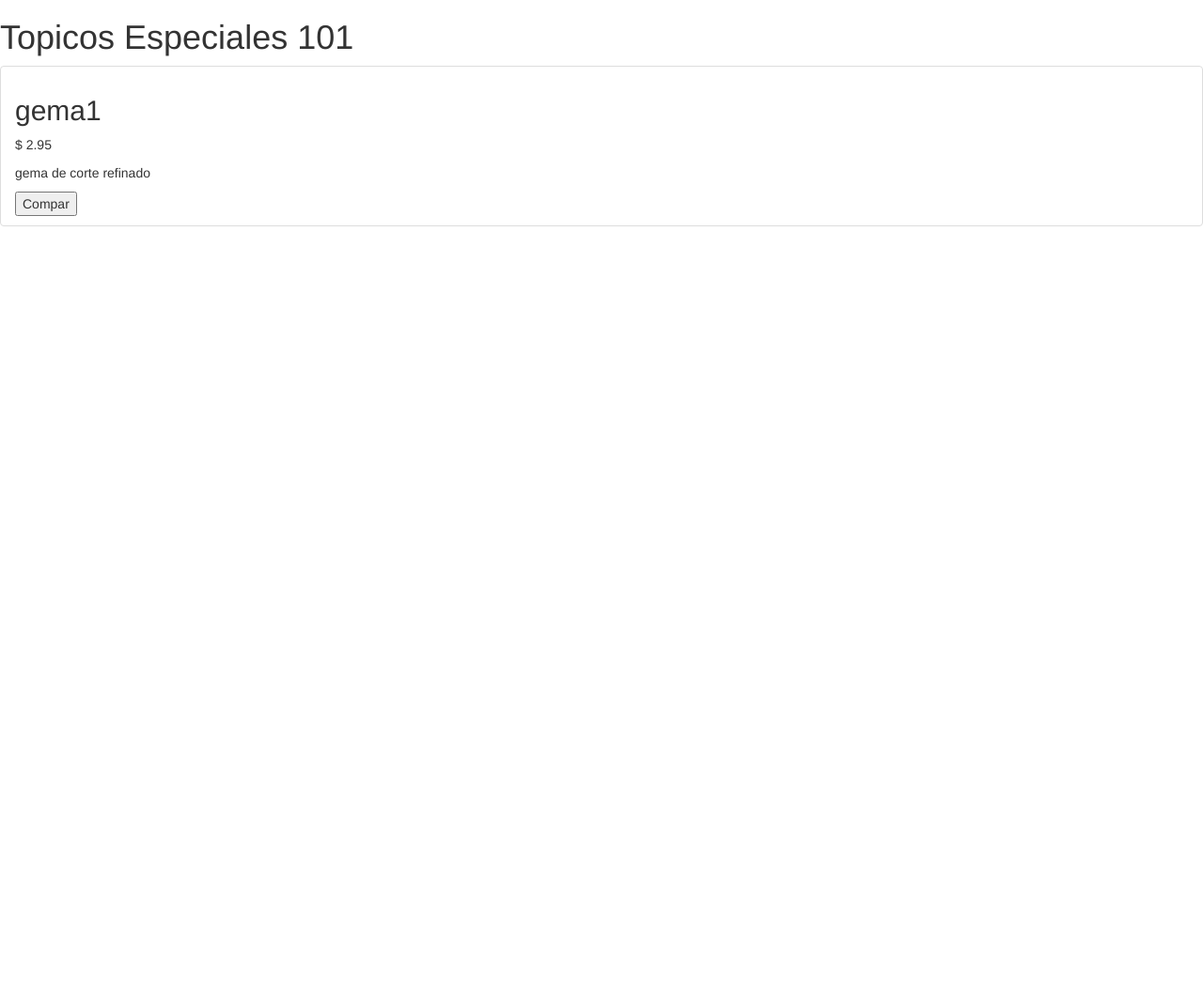
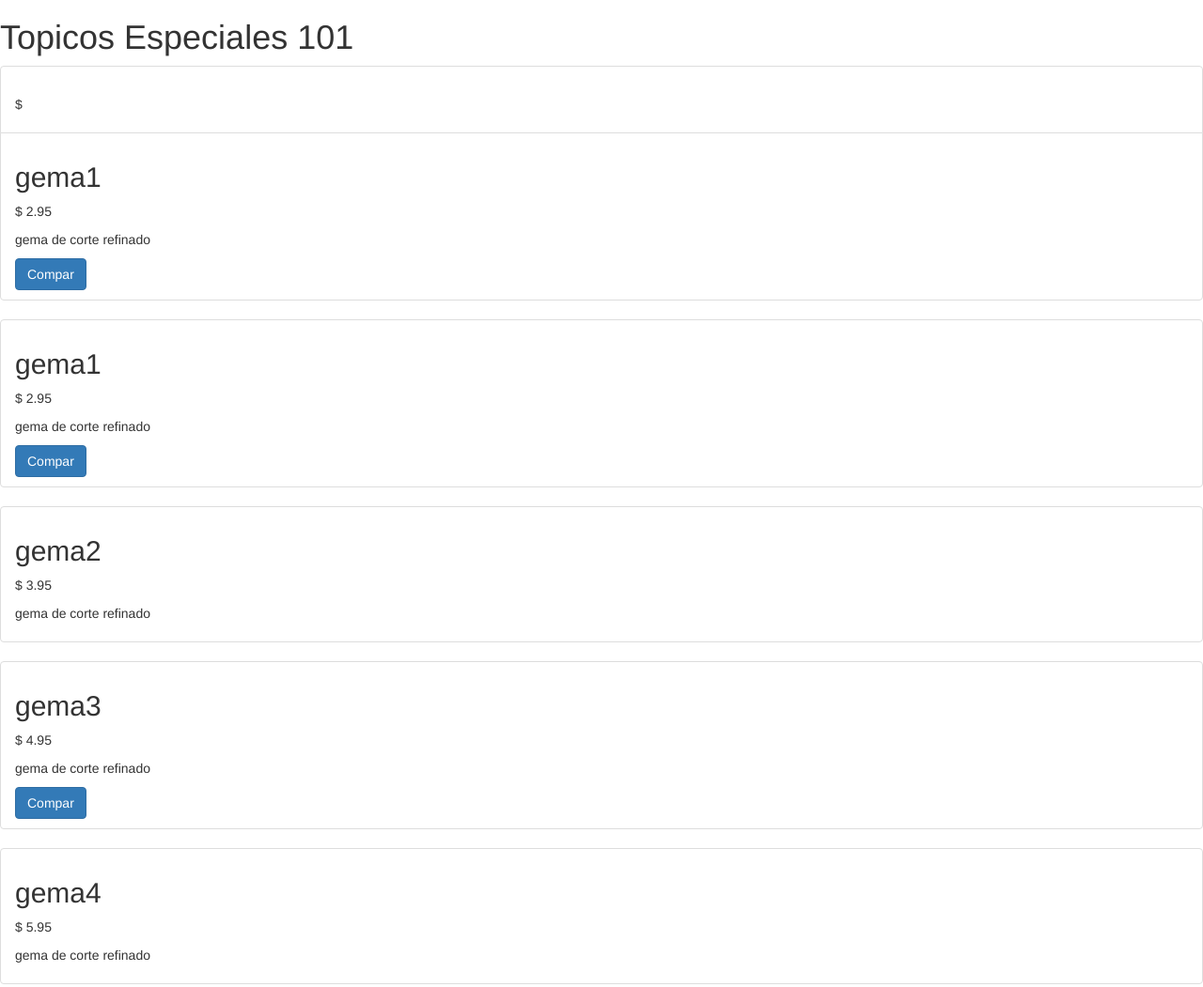
Before and after one commit to Dkuran/TopicosEspeciales2016A, a plain HTML site: page Gemas/index.html in a window 1280 px wide. Shown: the whole page at 94% size. Before the commit the page ends 800 px from the top, so only its background shows below. Drawn offline with nearby package versions, Linux system fonts and the light colour scheme.

Commit message:
directiva ng-repeat

```diff
--- a/Gemas/index.html
+++ b/Gemas/index.html
@@ -25,9 +25,35 @@
       <h2>{{gemaCtrl.product.nombre}}</h2>
       <p>$ {{gemaCtrl.product.precio}}</p>
       <p>{{gemaCtrl.product.descripcion}}</p>
-      <button ng-show="gemaCtrl.product.compra">Compar</button>
+      <button class="btn btn-primary" ng-show="gemaCtrl.product.compra">Compar</button>
 
     </div>
+
+
+    <div class="list-group-item">
+
+      <h2>{{gemaCtrl.product[0].nombre}}</h2>
+      <p>$ {{gemaCtrl.product[0].precio}}</p>
+      <p>{{gemaCtrl.product[0].descripcion}}</p>
+      <button class="btn btn-primary" ng-show="gemaCtrl.product[0].compra">Compar</button>
+
+    </div>
+
+
+  </div>
+
+
+  <div class="list-group" ng-repeat="producto in gemaCtrl.product">
+
+    <div class="list-group-item">
+
+      <h2>{{producto.nombre}}</h2>
+      <p>$ {{producto.precio}}</p>
+      <p>{{producto.descripcion}}</p>
+      <button class="btn btn-primary" ng-show="producto.compra">Compar</button>
+
+    </div>
+
 
 
   </div>
--- a/Gemas/js/gemaCtrl.js
+++ b/Gemas/js/gemaCtrl.js
@@ -2,13 +2,48 @@ app.controller('gemaController', function(){
 
 console.log('mi primer controlador');
 
-  var gem = {
+//  var gem = {
+//
+//    nombre: 'gema1',
+//    precio: 2.95,
+//    descripcion: 'gema de corte refinado',
+//    compra: true
+//  }
 
-    nombre: 'gema1',
-    precio: 2.95,
-    descripcion: 'gema de corte refinado',
-    compra: true
-  }
+  var gem = [
+
+    {
+
+      nombre: 'gema1',
+      precio: 2.95,
+      descripcion: 'gema de corte refinado',
+      compra: true
+    },
+    {
+
+      nombre: 'gema2',
+      precio: 3.95,
+      descripcion: 'gema de corte refinado',
+      compra: false
+    },
+    {
+
+      nombre: 'gema3',
+      precio: 4.95,
+      descripcion: 'gema de corte refinado',
+      compra: true
+    },
+    {
+
+      nombre: 'gema4',
+      precio: 5.95,
+      descripcion: 'gema de corte refinado',
+      compra: false
+    }
+
+
+
+  ]
 
 
   this.product = gem;
```
